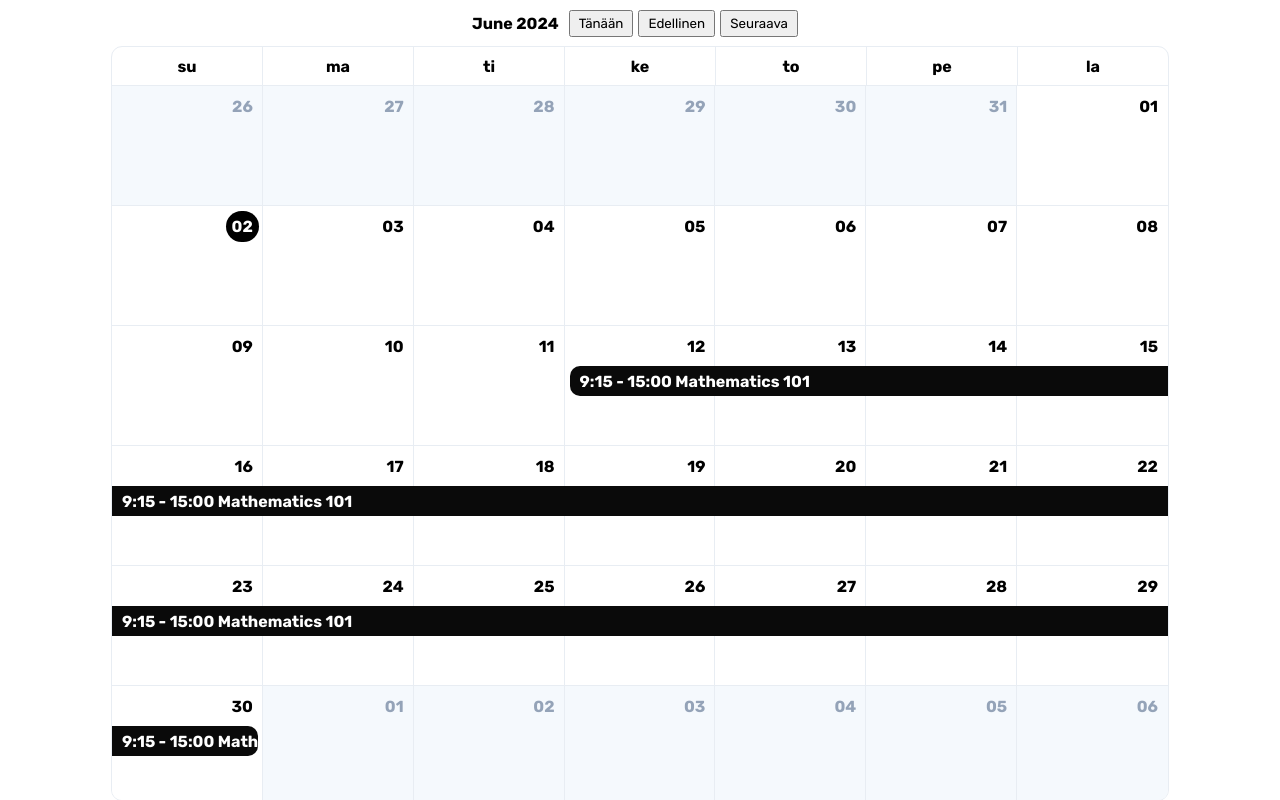
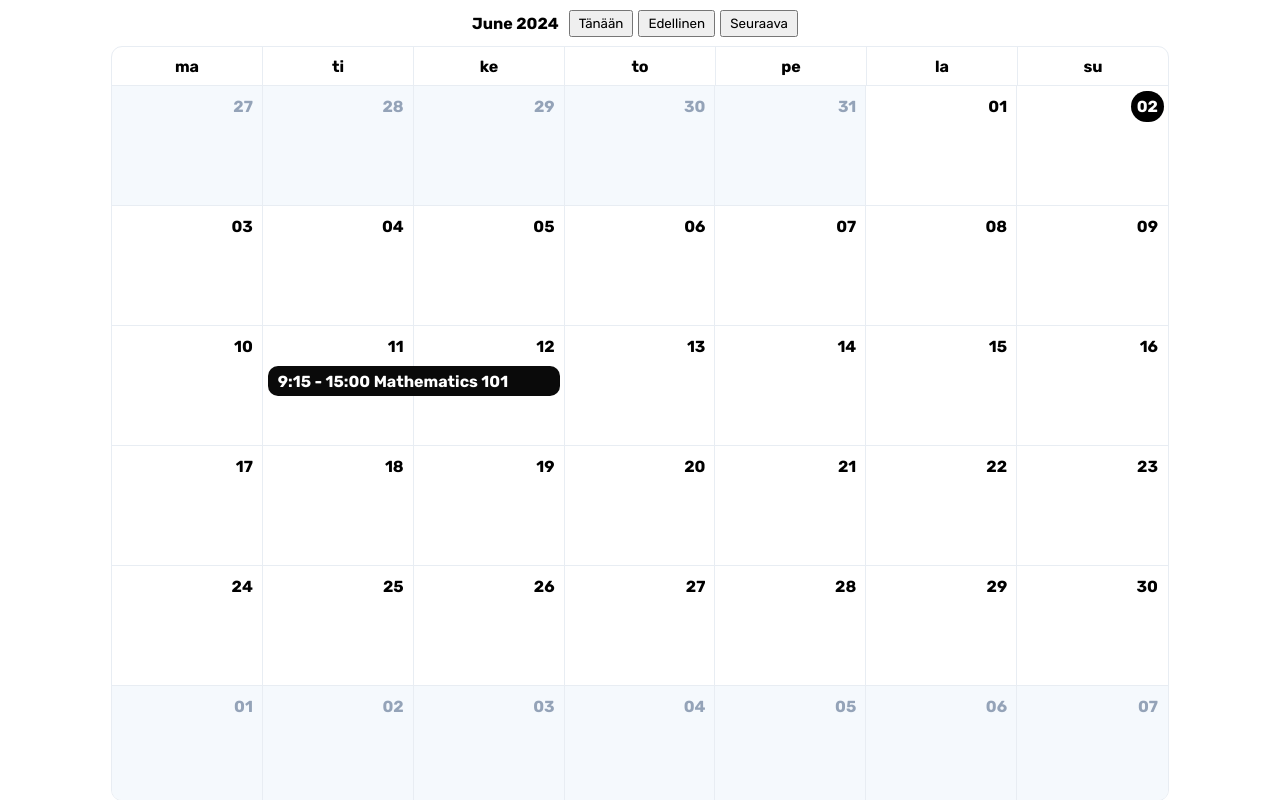
Before and after one commit to Corned/react-calendar, a React (Vite) app: page / in a window 1280 px wide. Built offline with nearby package versions, Linux system fonts and the light colour scheme.

Commit message:
fixed rendering of multi-week reservations

```diff
--- a/src/App.css
+++ b/src/App.css
@@ -181,11 +181,13 @@ html, body, #root, .app {
 }
 
 .asd.first {
-  border-radius: 10px 0 0 10px;
+  border-top-left-radius: 10px;
+  border-bottom-left-radius: 10px;
   margin-left: 5px;
 }
 
 .asd.last {
-  border-radius: 0 10px 10px 0;
+  border-top-right-radius: 10px;
+  border-bottom-right-radius: 10px;
   margin-right: 5px;
 }
--- a/src/App.tsx
+++ b/src/App.tsx
@@ -9,20 +9,20 @@ import "moment/dist/locale/fi"
 moment.locale("fi")
 
 const days = [
-  "Su", "Ma", "Ti", "Ke",
-  "To", "Pe", "La",
+  "Ma", "Ti", "Ke",
+  "To", "Pe", "La", "Su",
 ]
 
 const mockData = [
-  {
+/*   {
     start: moment([2024, 5, 5]),
     end: moment([2024, 5, 10]),
     label: "Matematiikka 1",
     color: "red",
-  },
+  }, */
   {
-    start: moment([2024, 5, 12]),
-    end: moment([2024, 5, 29]),
+    start: moment([2024, 5, 11]),
+    end: moment([2024, 5, 12]),
     label: "Matematiikka 1",
     color: "red",
   },
@@ -54,7 +54,7 @@ const Calendar = () => {
   const nextMonth = date.clone().add({ month: 1 })
   const daysInNextMonth = nextMonth.daysInMonth()
 
-  const firstDayOfCurrentMonth = moment([ date.year(), date.month(), 1 ]).day()
+  const firstDayOfCurrentMonth = moment([ date.year(), date.month(), 1 ]).day() - 1
 
   console.time("items")
 
@@ -88,57 +88,63 @@ const Calendar = () => {
 
   const testing = []
   const a = mockData.map((data) => {
-    const startingColumn = data.start.day()
+    const startingColumn = data.start.day() - 1
     const startingRow = Math.floor(items.findIndex((item) => item.date.isSame(data.start, "day")) / 7)
     const columnsOccupied = data.end.diff(data.start, "days") + 1
     const rowsOccupied = Math.ceil((columnsOccupied + data.start.day()) / columns)
 
     console.log({ startingColumn, startingRow, rowsOccupied, columnsOccupied });
 
-    let l = columnsOccupied
-    let x = startingColumn + 1
-    let y = startingRow
+    const elements = []
 
-    const elements = []
-    let gridColumnStart = x
+    let currentColumn = startingColumn
+    let currentRow = startingRow
+    let cellsToVisit = columnsOccupied
+    let creatingLabel = true
 
-    while (l > 0) {
+    let from = currentColumn
 
+    while (cellsToVisit > 0) {
+      creatingLabel = true
+      currentColumn++
+      cellsToVisit--
 
-      x++
-      l--
+      console.log({ currentColumn, currentRow});
 
-      // Row changes
-      if (x >= columns) {
-
+      if (currentColumn === columns) {
 
         elements.push({
           element: (
-            <div className={`asd ${elements.length === 0 ? "first" : ""}`} style={{ gridColumn: `${gridColumnStart} / ${ x + 1 }` }}>
+            <div className={`asd ${elements.length === 0 ? "first" : ""} ${cellsToVisit === 0 ? "last" : ""}`} style={{ gridColumn: `${from + 1} / ${ currentColumn + 1 }` }}>
               <p>9:15 - 15:00 Mathematics 101</p>
             </div>
           ),
-          row: y,
+          row: currentRow,
         })
 
-        x = 0
-        y++
-        gridColumnStart = 1
+        currentColumn = 0
+        currentRow++
+        creatingLabel = false
+        from = 0
       }
+
     }
 
+    if (creatingLabel) {
+      elements.push({
+        element: (
+          <div className={`asd ${elements.length === 0 ? "first" : ""} last`} style={{ gridColumn: `${from + 1} / ${ currentColumn + 1 }` }}>
+            <p>9:15 - 15:00 Mathematics 101</p>
+          </div>
+        ),
+        row: currentRow,
+      })
+    }
 
-    elements.push({
-      element: (
-        <div className="asd last" style={{ gridColumn: `${gridColumnStart} / ${ x + 1 }` }}>
-          <p>9:15 - 15:00 Mathematics 101</p>
-        </div>
-      ),
-      row: y,
-    })
-
+    console.log(elements);
     return elements
   })
+
 
 
   console.timeEnd("items")
@@ -174,7 +180,7 @@ const Calendar = () => {
                 <div className="calendar__week">
                   <div className="calendar__task-container">
                     {
-                      a[1].map((data) => {
+                      a[0].map((data) => {
                         return data.row === week && data.element
                       })
                     }
```
